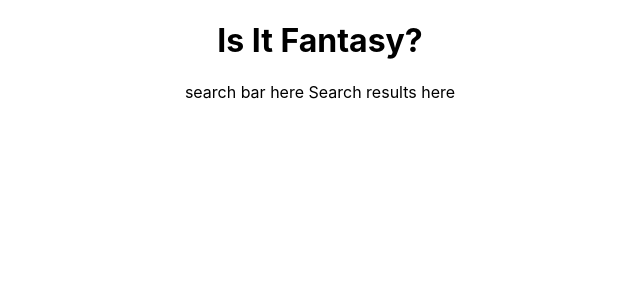
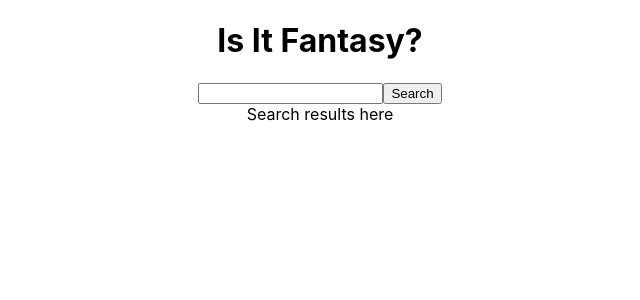
Before and after one commit to CarlieHamilton/is-it-fantasy, a React (Create React App) app: page / in a window 1280 px wide. Shown: the top 300 px of the page, without its empty margins (320-960 px from the left). Built offline with nearby package versions, Linux system fonts and the light colour scheme.

Commit message:
Main components added

```diff
--- a/src/components/Fantasy/Fantasy.tsx
+++ b/src/components/Fantasy/Fantasy.tsx
@@ -1,11 +1,13 @@
 import React from 'react';
+import { SearchBar } from '../SearchBar/SearchBar';
+import { SearchResults } from '../SearchResults/SearchResults';
 
-export const Fantasy = () => {
+export const Fantasy: React.FC = () => {
     return (
         <>
             <h1>Is It Fantasy?</h1>
-            search bar here
-            Search results here
+            <div><SearchBar /></div>
+            <div><SearchResults /></div>
         </>
     )
 }
--- /dev/null
+++ b/src/components/SearchBar/SearchBar.tsx
@@ -0,0 +1,10 @@
+import React from 'react';
+
+export const SearchBar: React.FC = () => {
+    return (
+        <>
+            <input type="search" />
+            <button>Search</button>
+        </>
+    )
+}
--- /dev/null
+++ b/src/components/SearchResults/SearchResults.tsx
@@ -0,0 +1,9 @@
+import React from 'react';
+
+export const SearchResults: React.FC = () => {
+    return (
+        <>
+            Search results here
+        </>
+    )
+}
```
